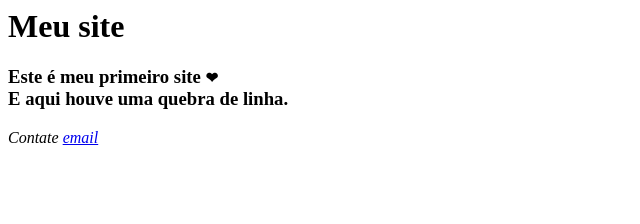
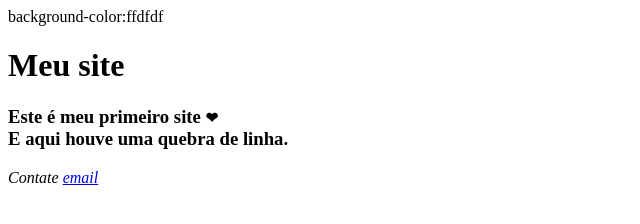
Before and after one commit to Mazinhamzn/meusite_mzn, a plain HTML site: page index.html in a window 1280 px wide. Shown: the whole page, without its empty margins (0-640 px from the left). Drawn offline with Linux system fonts and the light colour scheme.

Commit message:
Update index.html

```diff
--- a/index.html
+++ b/index.html
@@ -5,6 +5,7 @@
     </title>
   </head>
   <body>
+    background-color:ffdfdf
     <h1>
       Meu site
     </h1>
```
